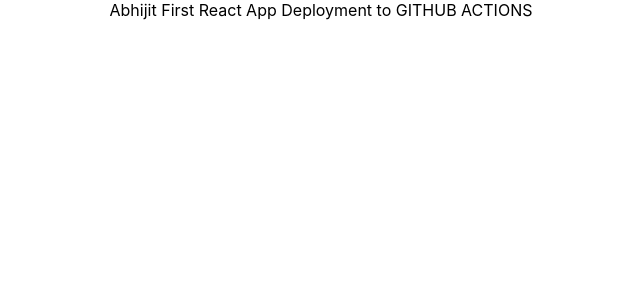
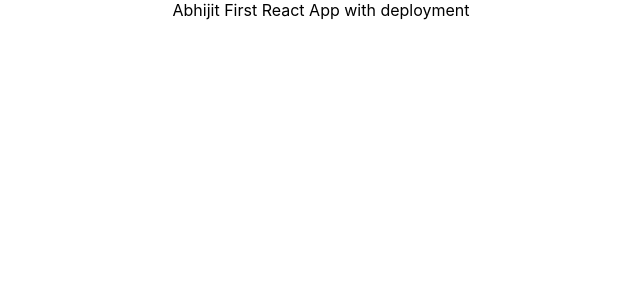
Before and after one commit to ashinde1721/Interview_preparation_react, a React (Create React App) app: page / in a window 1280 px wide. Shown: the top 300 px of the page, without its empty margins (319-959 px from the left). Built offline with nearby package versions, Linux system fonts and the light colour scheme.

Commit message:
Update App.js

```diff
--- a/src/App.js
+++ b/src/App.js
@@ -4,7 +4,7 @@
 function App() {
   return (
     <div className="App">
-     Abhijit First React App Deployment to GITHUB ACTIONS
+     Abhijit First React App with deployment
     </div>
   );
 }
```
